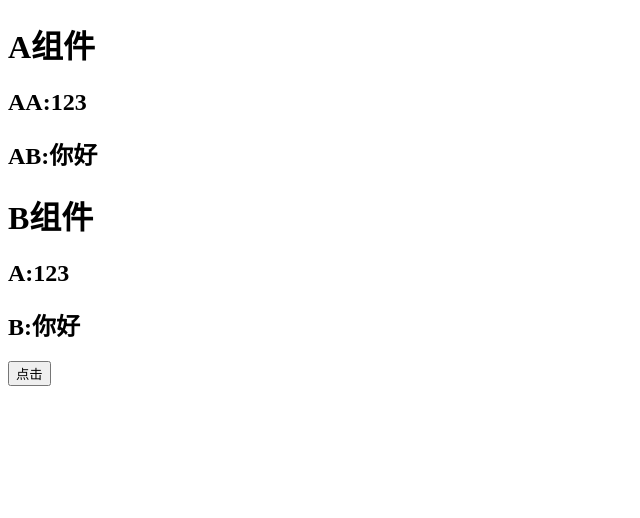
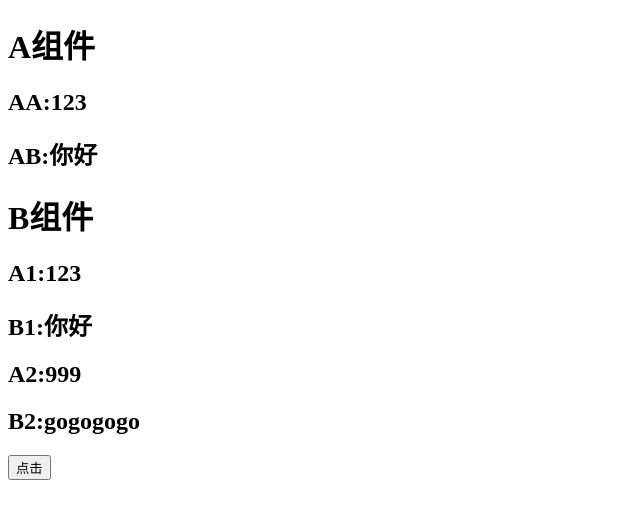
Before and after one commit to axtlive/react-famliy-bucket, a React app: page / in a window 1280 px wide. Shown: the top 518 px of the page, without its empty margins (0-640 px from the left). Built offline with nearby package versions, Linux system fonts and the light colour scheme.

Commit message:
newContext

```diff
--- a/src/App.js
+++ b/src/App.js
@@ -1,12 +1,12 @@
 import React, { Component } from 'react';
-import OldContext from './oldContext';
+import NewContext from './newContext';
 export default class App extends Component {
 
 
   render() {
     return (
       <div>
-        <OldContext />
+        <NewContext />
       </div>
     )
   }
--- /dev/null
+++ b/src/newContext.js
@@ -0,0 +1,79 @@
+import React, { Component } from 'react';
+
+const ctx1 = React.createContext('');
+const ctx2 = React.createContext('');
+
+
+function ChildA() {
+  return (
+    <ctx2.Provider value={{ a: 999, c: 'gogogogo' }}>
+      <ctx1.Consumer>
+        {val => <>
+          <div>
+            <h1>A组件</h1>
+            <h2>AA:{val.a}</h2>
+            <h2>AB:{val.b}</h2>
+            <ChildB />
+          </div>
+        </>}
+      </ctx1.Consumer>
+    </ctx2.Provider>
+  )
+}
+
+class ChildB extends Component {
+
+  render() {
+    return (
+      <ctx1.Consumer>
+        {val =>
+          <>
+            <div>
+              <h1>B组件</h1>
+              <h2>A1:{val.a}</h2>
+              <h2>B1:{val.b}</h2>
+              <div>
+                <ctx2.Consumer>
+                  {
+                    el =>
+                      <>
+                        <h2>A2:{el.a}</h2>
+                        <h2>B2:{el.c}</h2>
+                      </>
+                  }
+                </ctx2.Consumer>
+              </div>
+              <button onClick={() => {
+                val.changeNum(val.a + 3)
+              }}>点击</button>
+            </div>
+          </>
+        }
+      </ctx1.Consumer>
+    )
+  }
+}
+
+
+export default class newContext extends Component {
+
+  state = {
+    a: 123,
+    b: '你好',
+    changeNum: n => {
+      this.setState({
+        a: n
+      })
+    }
+  }
+
+  render() {
+    const Provider = ctx1.Provider;
+    return (
+      <Provider value={this.state}>
+        <ChildA />
+      </Provider>
+
+    )
+  }
+}
```
